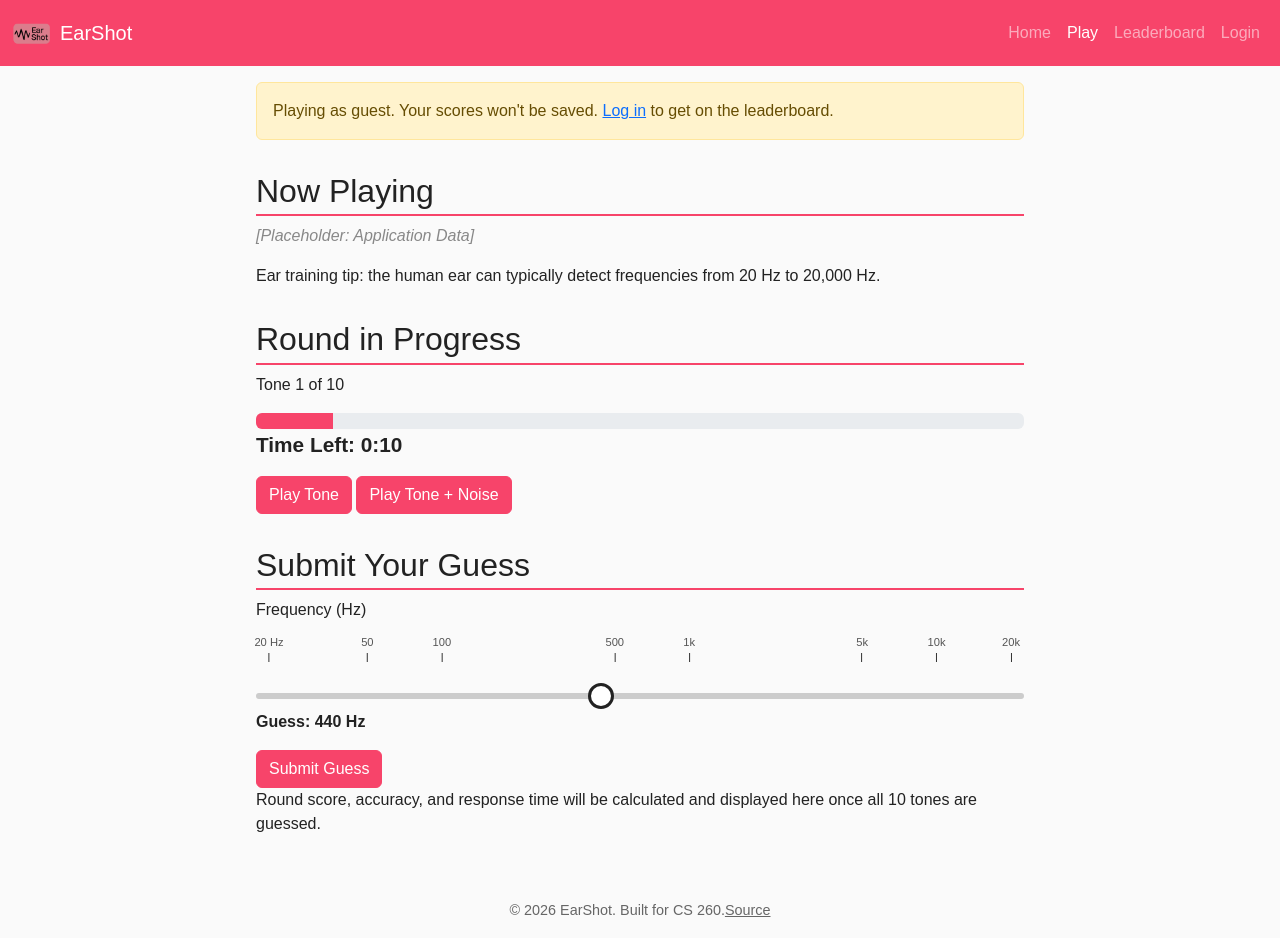
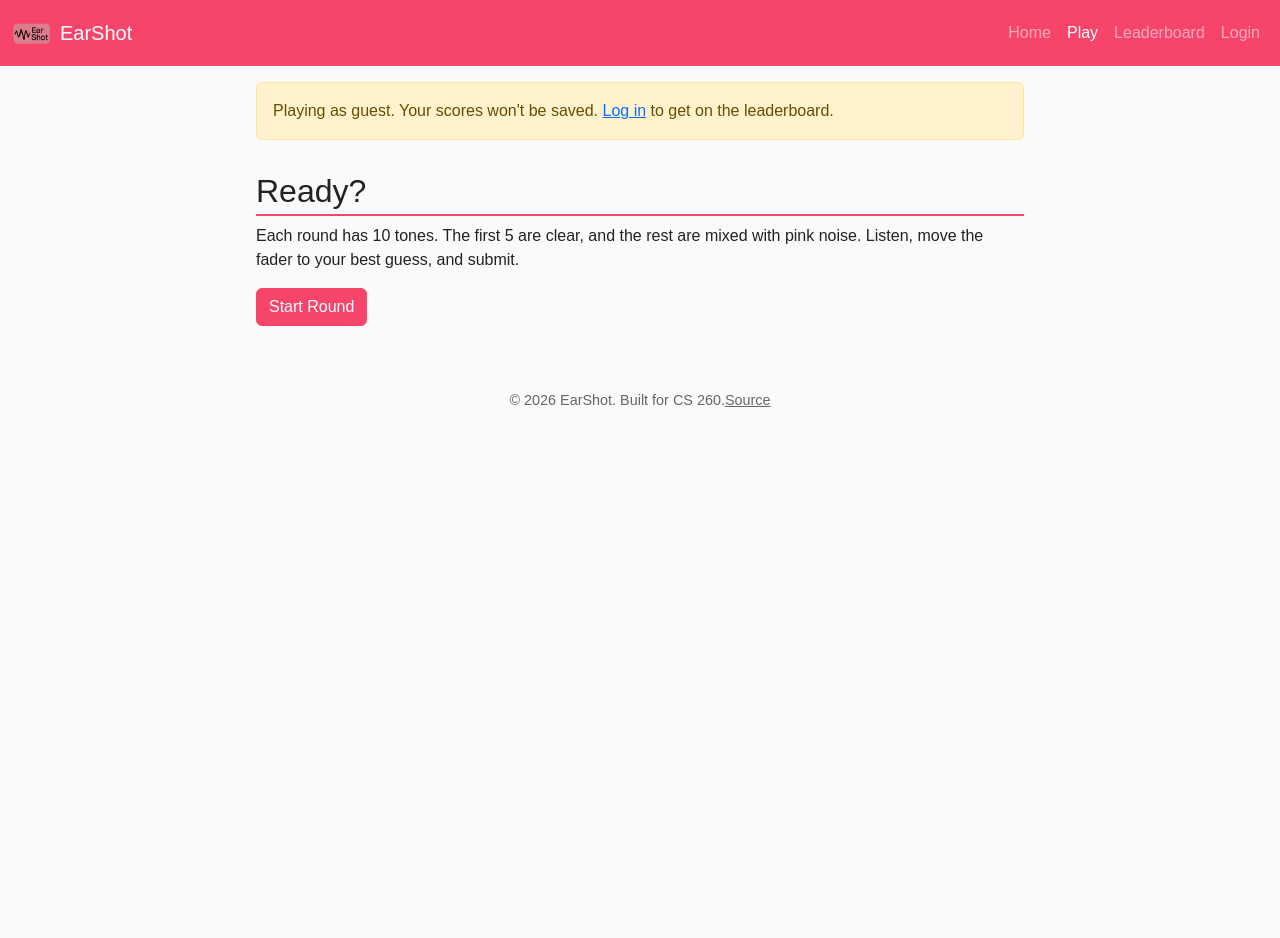
Before and after one commit to E-Rob19/startup, a React (Vite) app: page /game in a window 1280 px wide. After the commit the page ends 800 px from the top, so only its background shows below. Built offline with nearby package versions, Linux system fonts and the light colour scheme.

Commit message:
working game logic and state machine (10 rounds)

```diff
--- a/src/game/game.jsx
+++ b/src/game/game.jsx
@@ -1,16 +1,136 @@
 import React from 'react';
 import { NavLink } from 'react-router-dom';
 import { AuthState } from '../login/authState';
-import { playTone, randomFrequency } from './audio';
+import { playTone, randomFrequency, stopTone } from './audio';
 
-// TEMPORARY: step 4 test helper, removed in step 5.
-function testTone(withNoise) {
-  const freq = randomFrequency();
-  console.log(`Playing ${freq} Hz${withNoise ? ' with noise' : ''}`);
-  playTone(freq, 1500, { withNoise }).then(() => console.log('Tone finished'));
+const TONES_PER_ROUND = 10;
+const CLEAR_TONES = 5;
+const TONE_MS = 1500;
+const REPLAY_COOLDOWN_MS = 500;
+const DEFAULT_SLIDER_POS = 447; // about 440 Hz
+
+// Fader tick labels and where they sit along the slider (0 = left, 1 = right).
+const FADER_TICKS = [
+  ['20 Hz', 0],
+  ['50', 0.1326],
+  ['100', 0.233],
+  ['500', 0.466],
+  ['1k', 0.5663],
+  ['5k', 0.7993],
+  ['10k', 0.8997],
+  ['20k', 1],
+];
+
+// The slider runs 0–1000; this maps it onto 20 Hz–20 kHz on a log scale.
+function sliderToFreq(pos) {
+  return Math.round(20 * Math.pow(1000, pos / 1000));
+}
+
+// First CLEAR_TONES tones are clear, the rest have noise.
+function createTargets() {
+  return Array.from({ length: TONES_PER_ROUND }, (_, i) => ({
+    freq: randomFrequency(),
+    withNoise: i >= CLEAR_TONES,
+  }));
+}
+
+function FrequencyFader({ value, onChange }) {
+  return (
+    <div id="fader">
+      <div className="tick-row" aria-hidden="true">
+        {FADER_TICKS.map(([label, pos]) => (
+          <span key={label} className="tick major" style={{ left: `calc(13px + (100% - 26px) * ${pos})` }}>
+            <span className="tick-label">{label}</span>
+            <span className="tick-mark"></span>
+          </span>
+        ))}
+      </div>
+      <input
+        type="range"
+        id="frequency-guess"
+        min="0"
+        max="1000"
+        step="1"
+        value={value}
+        onChange={(e) => onChange(Number(e.target.value))}
+      />
+    </div>
+  );
 }
 
 export function Game({ userName, authState }) {
+  const [phase, setPhase] = React.useState('idle'); // 'idle' | 'inRound' | 'finished'
+  const [targets, setTargets] = React.useState([]);
+  const [toneIndex, setToneIndex] = React.useState(0);
+  const [guesses, setGuesses] = React.useState([]);
+  const [sliderPos, setSliderPos] = React.useState(DEFAULT_SLIDER_POS);
+  const [isPlaying, setIsPlaying] = React.useState(false);
+
+  const toneStartRef = React.useRef(0);
+  const playIdRef = React.useRef(0);
+
+  // Stop any sound if the player leaves the page mid-tone.
+  React.useEffect(() => {
+    return () => stopTone();
+  }, []);
+
+  const guessFreq = sliderToFreq(sliderPos);
+  const currentTarget = targets[toneIndex];
+
+  // Plays a tone, then keeps the Play button disabled for a short cooldown.
+  // playId makes sure an older, cut-off tone can't re-enable the button
+  // while a newer tone is still playing.
+  async function play(target) {
+    const playId = ++playIdRef.current;
+    setIsPlaying(true);
+    await playTone(target.freq, TONE_MS, { withNoise: target.withNoise });
+    await new Promise((resolve) => setTimeout(resolve, REPLAY_COOLDOWN_MS));
+    if (playIdRef.current === playId) {
+      setIsPlaying(false);
+    }
+  }
+
+  // Moves on to a new tone: reset the fader, start the clock, play it.
+  function startTone(target) {
+    setSliderPos(DEFAULT_SLIDER_POS);
+    toneStartRef.current = performance.now();
+    play(target);
+  }
+
+  function startRound() {
+    const newTargets = createTargets();
+    setTargets(newTargets);
+    setGuesses([]);
+    setToneIndex(0);
+    setPhase('inRound');
+    startTone(newTargets[0]);
+  }
+
+  function submitGuess(e) {
+    e.preventDefault();
+    stopTone();
+
+    setGuesses([
+      ...guesses,
+      {
+        target: currentTarget.freq,
+        withNoise: currentTarget.withNoise,
+        guess: guessFreq,
+        timeMs: Math.round(performance.now() - toneStartRef.current),
+      },
+    ]);
+
+    const nextIndex = toneIndex + 1;
+    if (nextIndex < TONES_PER_ROUND) {
+      setToneIndex(nextIndex);
+      startTone(targets[nextIndex]);
+    } else {
+      playIdRef.current++;
+      setIsPlaying(false);
+      setPhase('finished');
+    }
+  }
+
   return (
     <main>
       <section id="player-status">
@@ -24,66 +144,93 @@ export function Game({ userName, authState }) {
         )}
       </section>
 
+      {phase === 'idle' && (
+        <section id="round-start">
+          <h2>Ready?</h2>
+          <p>
+            Each round has {TONES_PER_ROUND} tones. The first {CLEAR_TONES} are clear, and the rest
+            are mixed with pink noise. Listen, move the fader to your best guess, and submit.
+          </p>
+          <button type="button" className="btn btn-brand" onClick={startRound}>Start Round</button>
+        </section>
+      )}
+
+      {phase === 'inRound' && (
+        <>
           <section id="tone-visualizer">
             <h2>Now Playing</h2>
-        <p className="placeholder-tag">[Placeholder: Application Data]</p>
+            <p>
+              Tone {toneIndex + 1}: <strong>{currentTarget.withNoise ? 'With noise' : 'Clear'}</strong>
+            </p>
             <p id="ear-tip">Ear training tip: the human ear can typically detect frequencies from 20 Hz to 20,000 Hz.</p>
           </section>
 
           <section id="round-status">
             <h2>Round in Progress</h2>
-        <p>Tone <span id="tone-number">1</span> of 10</p>
+            <p>Tone <span id="tone-number">{toneIndex + 1}</span> of {TONES_PER_ROUND}</p>
             <div className="progress">
               <div
                 className="progress-bar"
                 role="progressbar"
-            style={{ width: '10%', backgroundColor: '#f7446a' }}
-            aria-valuenow="10"
+                style={{ width: `${(guesses.length / TONES_PER_ROUND) * 100}%`, backgroundColor: '#f7446a' }}
+                aria-valuenow={guesses.length}
                 aria-valuemin="0"
-            aria-valuemax="100"
+                aria-valuemax={TONES_PER_ROUND}
               ></div>
             </div>
-        <p id="countdown-timer">Time Left: <span id="time-left">0:10</span></p>
-        {/* TEMPORARY test buttons for step 4. Step 5 replaces these with the real round. */}
-        <button type="button" className="btn btn-brand" onClick={() => testTone(false)}>Play Tone</button>{' '}
-        <button type="button" className="btn btn-brand" onClick={() => testTone(true)}>Play Tone + Noise</button>
+            <button
+              type="button"
+              className="btn btn-brand"
+              onClick={() => play(currentTarget)}
+              disabled={isPlaying}
+            >
+              {isPlaying ? 'Playing…' : 'Play Tone'}
+            </button>
           </section>
 
           <section id="guess-form">
             <h2>Submit Your Guess</h2>
-        <form action="#" method="post">
+            <form onSubmit={submitGuess}>
               <label htmlFor="frequency-guess" className="form-label">Frequency (Hz)</label>
-          <div id="fader">
-            <div className="tick-row" aria-hidden="true">
-              <span className="tick major" style={{ left: 'calc(13px + (100% - 26px) * 0.0000)' }}><span className="tick-label">20 Hz</span><span className="tick-mark"></span></span>
-              <span className="tick major" style={{ left: 'calc(13px + (100% - 26px) * 0.1326)' }}><span className="tick-label">50</span><span className="tick-mark"></span></span>
-              <span className="tick major" style={{ left: 'calc(13px + (100% - 26px) * 0.2330)' }}><span className="tick-label">100</span><span className="tick-mark"></span></span>
-              <span className="tick major" style={{ left: 'calc(13px + (100% - 26px) * 0.4660)' }}><span className="tick-label">500</span><span className="tick-mark"></span></span>
-              <span className="tick major" style={{ left: 'calc(13px + (100% - 26px) * 0.5663)' }}><span className="tick-label">1k</span><span className="tick-mark"></span></span>
-              <span className="tick major" style={{ left: 'calc(13px + (100% - 26px) * 0.7993)' }}><span className="tick-label">5k</span><span className="tick-mark"></span></span>
-              <span className="tick major" style={{ left: 'calc(13px + (100% - 26px) * 0.8997)' }}><span className="tick-label">10k</span><span className="tick-mark"></span></span>
-              <span className="tick major" style={{ left: 'calc(13px + (100% - 26px) * 1.0000)' }}><span className="tick-label">20k</span><span className="tick-mark"></span></span>
-            </div>
-            <input
-              type="range"
-              id="frequency-guess"
-              min="0"
-              max="1000"
-              step="1"
-              defaultValue="447"
-              onInput={(e) => {
-                const freq = Math.round(20 * Math.pow(1000, e.target.value / 1000));
-                document.getElementById('frequency-readout').textContent = freq;
-                document.getElementById('frequency-guess-value').value = freq;
-              }}
-            />
-          </div>
-          <input type="hidden" id="frequency-guess-value" name="frequency-guess" defaultValue="440" />
-          <p id="frequency-value">Guess: <span id="frequency-readout">440</span> Hz</p>
+              <FrequencyFader value={sliderPos} onChange={setSliderPos} />
+              <p id="frequency-value">Guess: <span id="frequency-readout">{guessFreq}</span> Hz</p>
               <button type="submit" className="btn btn-brand">Submit Guess</button>
             </form>
-        <p>Round score, accuracy, and response time will be calculated and displayed here once all 10 tones are guessed.</p>
           </section>
+        </>
+      )}
+
+      {phase === 'finished' && (
+        <section id="round-results">
+          <h2>Round Complete!</h2>
+          {/* Step 7 replaces this table with the full scored results screen. */}
+          <div className="table-responsive">
+            <table className="table table-striped table-hover">
+              <thead>
+                <tr>
+                  <th>Tone</th>
+                  <th>Type</th>
+                  <th>Target</th>
+                  <th>Your Guess</th>
+                  <th>Time</th>
+                </tr>
+              </thead>
+              <tbody>
+                {guesses.map((g, i) => (
+                  <tr key={i}>
+                    <td>{i + 1}</td>
+                    <td>{g.withNoise ? 'Noise' : 'Clear'}</td>
+                    <td>{g.target} Hz</td>
+                    <td>{g.guess} Hz</td>
+                    <td>{(g.timeMs / 1000).toFixed(1)}s</td>
+                  </tr>
+                ))}
+              </tbody>
+            </table>
+          </div>
+          <button type="button" className="btn btn-brand" onClick={startRound}>Play Again</button>
+        </section>
+      )}
     </main>
   );
 }
```
Also changed, not shown: 1 other file (tests, documents, lock files or other folders). Lines whose indentation alone changed are shown as unchanged.
